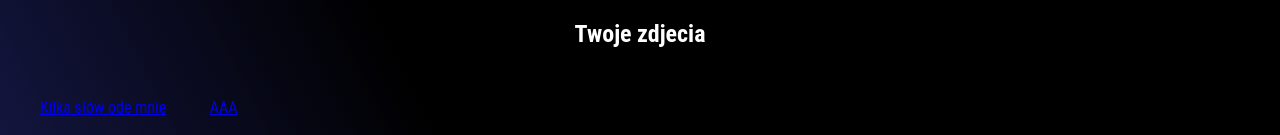
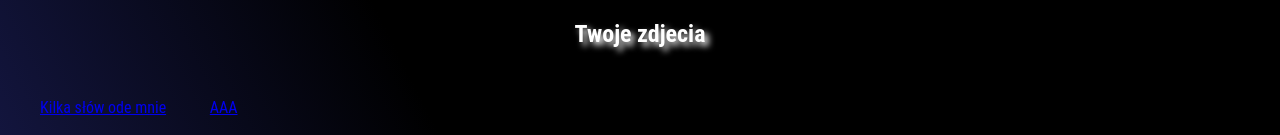
Before and after one commit to essowitch/essowitch.github.io, a plain HTML site: page index.html in a window 1280 px wide. Shown: the top 135 px of the page. Drawn offline with Linux system fonts and the light colour scheme.

Commit message:
text shadow

```diff
--- a/styles.css
+++ b/styles.css
@@ -9,6 +9,7 @@ h2{
     text-align: center;
     margin-bottom: 50px;
     font-size: 24px;
+    text-shadow: 4px 4px 6px rgba(255, 255, 255, 1);
 }
 ul{
     list-style-type: none;
```
